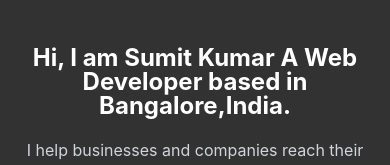
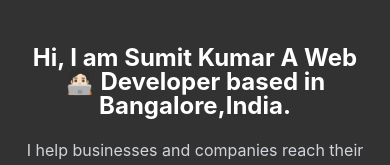
Before and after one commit to Ammyy9908/sumitkumarbighaniya2022, a Next.js app: page / in a window 390 px wide. Shown: the part 347-512 px from the top of the page. Built offline with nearby package versions, Linux system fonts and the light colour scheme.

Commit message:
responsive fixed on ipad

```diff
--- a/pages/index.tsx
+++ b/pages/index.tsx
@@ -25,7 +25,7 @@ function Home({dark}) {
         <div className="hero w-full xl:flex-row flex flex-col-reverse items-center gap-12 justify-between">
           <div className="hero_content">
             <h1 className={`lg:text-7xl lg:font-medium font-bold md:text-4xl sm:3xl xl:text-left text-center text-2xl ${dark ?'text-white':'text-black'} leading-6 w-auto`}>Hi, I am Sumit Kumar
-A Web Developer
+A Web  🧑🏻‍💻 Developer
 based in Bangalore,India.</h1>
 <p className={`${dark?'text-gray-300':'text-gray-500'} mt-5 mb-5 lg:text-2xl md:text-xl text-md xl:text-left text-center`}>I help businesses and companies reach
 their goals by designing user-centric digital
--- a/styles/globals.css
+++ b/styles/globals.css
@@ -163,7 +163,7 @@ a {
 .hero {
   margin-bottom: 115px;
 }
-@media screen and (min-width: 768px) {
+@media screen and (min-width: 968px) {
   .hero_content {
     width: 824px;
   }
```
